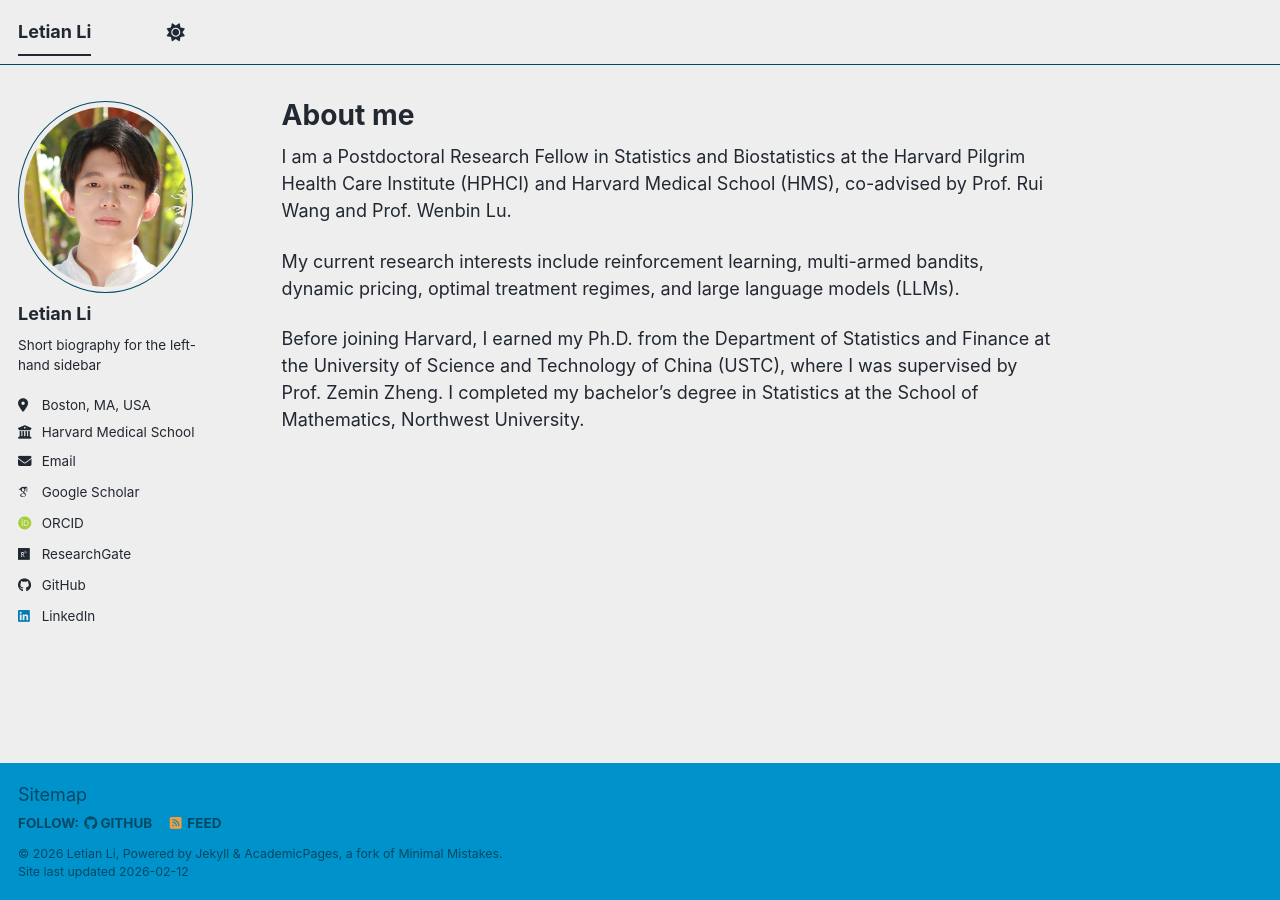
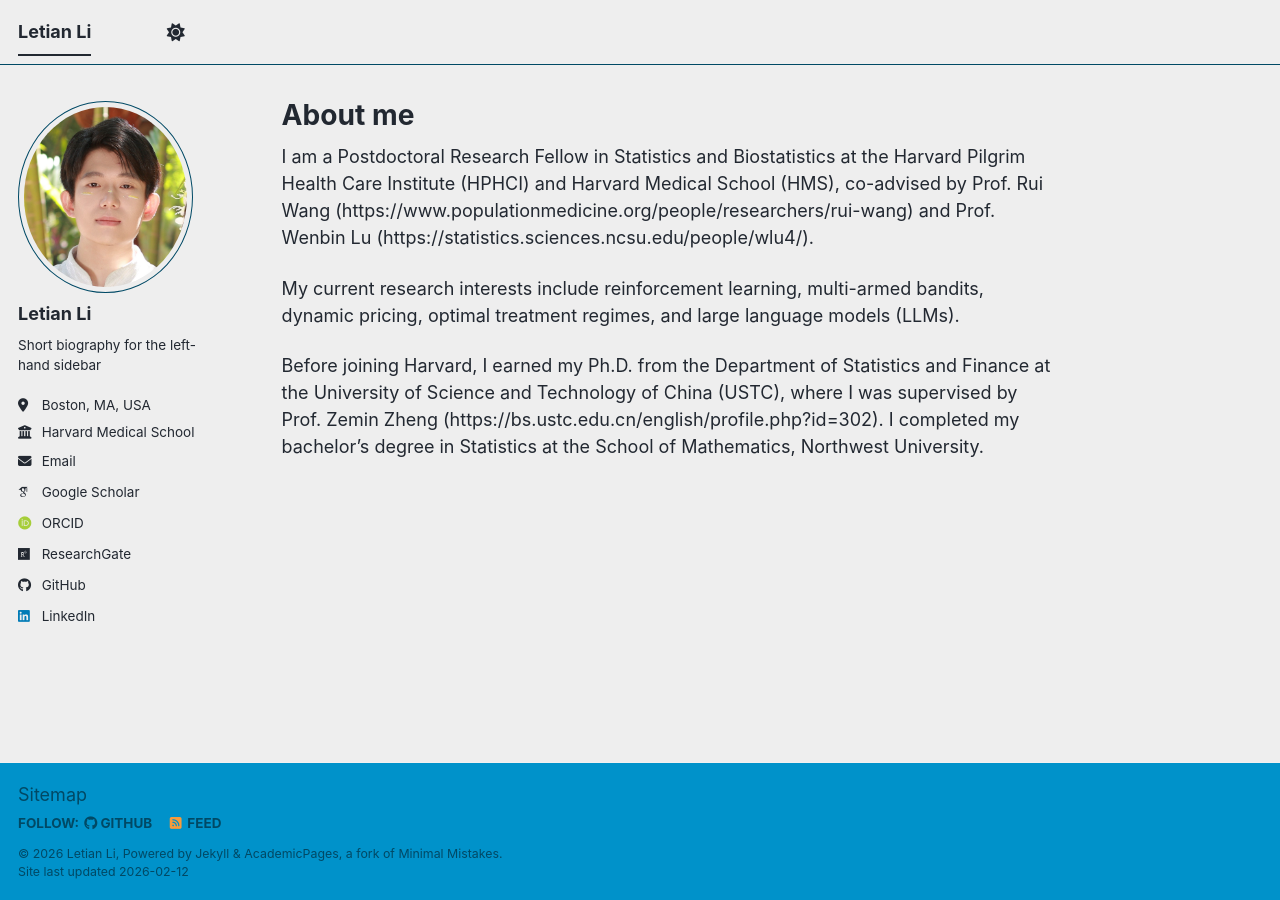
Before and after one commit to letianli059/letianli059.github.io, a Jekyll site: the page built from _pages/about.md, in a window 1280 px wide. Built offline with Jekyll 4.4.1, drawn with Linux system fonts in a browser that asks for light colours; some web fonts are replaced; a script bundle is joined from its source files by our own code; library files that are not in the unit come from our copies; some of the changed lines change nothing that is shown.

Commit message:
Update about.md

```diff
--- a/_pages/about.md
+++ b/_pages/about.md
@@ -7,8 +7,8 @@
   - /about.html
 ---
 
-I am a Postdoctoral Research Fellow in Statistics and Biostatistics at the Harvard Pilgrim Health Care Institute (HPHCI) and Harvard Medical School (HMS), co-advised by Prof. Rui Wang and Prof. Wenbin Lu.
+I am a Postdoctoral Research Fellow in Statistics and Biostatistics at the Harvard Pilgrim Health Care Institute (HPHCI) and Harvard Medical School (HMS), co-advised by Prof. Rui Wang (https://www.populationmedicine.org/people/researchers/rui-wang) and Prof. Wenbin Lu (https://statistics.sciences.ncsu.edu/people/wlu4/).
 
 My current research interests include reinforcement learning, multi-armed bandits, dynamic pricing, optimal treatment regimes, and large language models (LLMs).
 
-Before joining Harvard, I earned my Ph.D. from the Department of Statistics and Finance at the University of Science and Technology of China (USTC), where I was supervised by Prof. Zemin Zheng. I completed my bachelor’s degree in Statistics at the School of Mathematics, Northwest University.
+Before joining Harvard, I earned my Ph.D. from the Department of Statistics and Finance at the University of Science and Technology of China (USTC), where I was supervised by Prof. Zemin Zheng (https://bs.ustc.edu.cn/english/profile.php?id=302). I completed my bachelor’s degree in Statistics at the School of Mathematics, Northwest University.
```
